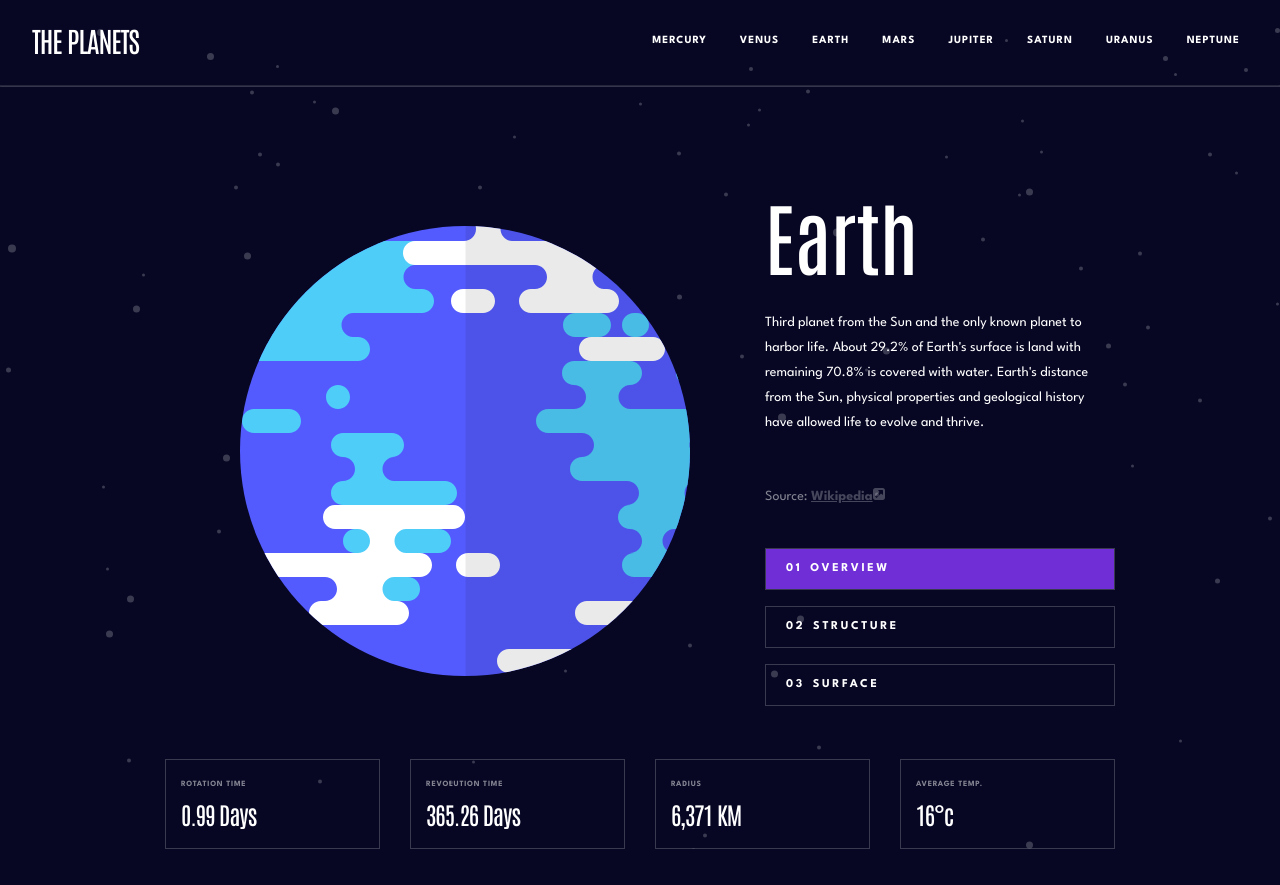
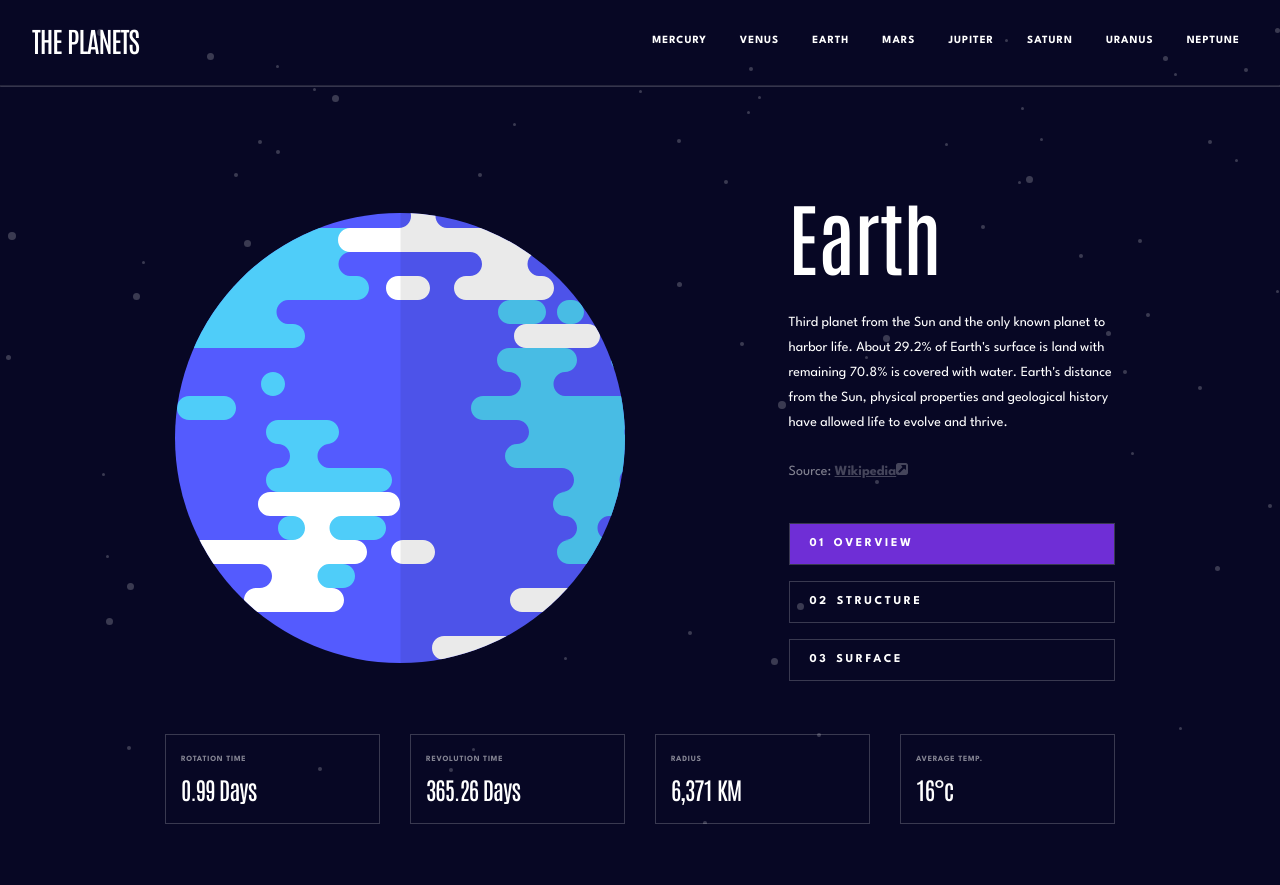
Before and after one commit to Th0rnike/planets-site-project, a React (Vite) app: page /Earth in a window 1280 px wide. After the commit the page ends 860 px from the top, so only its background shows below. Built offline with nearby package versions, Linux system fonts and the light colour scheme.

Commit message:
project appearance part is finished

```diff
--- a/src/components/BottomNavbar.tsx
+++ b/src/components/BottomNavbar.tsx
@@ -76,6 +76,7 @@ const BottomNavContainer = styled.div`
   @media screen and (min-width: 768px) {
     display: flex;
     flex-direction: column;
+    width: 100%;
   }
 
   @media screen and (min-width: 1024px) {
@@ -88,11 +89,12 @@ const LinkElement = styled(Link)<Prop>`
   color: ${({ theme }) => theme.styles.pallete.white};
   text-transform: uppercase;
   border: 1px solid rgba(255, 255, 255, 0.2);
-  /* width: 281px; */
   margin-bottom: 16px;
 
+  @media screen and (min-width: 768px) {
+  }
+
   @media screen and (min-width: 1024px) {
-    /* width: 100%; */
   }
 `;
 
--- a/src/components/Details.tsx
+++ b/src/components/Details.tsx
@@ -30,7 +30,6 @@ interface Props {
 export default function DetailsComponent(props: Props) {
   const { planetInfo } = props;
   return (
-    <div>
     <Details>
       <Box>
         <DetailName>rotation time</DetailName>
@@ -49,7 +48,6 @@ export default function DetailsComponent(props: Props) {
         <DetailNumbers>{planetInfo.temperature}</DetailNumbers>
       </Box>
     </Details>
-    </div>
   );
 }
 
@@ -67,7 +65,7 @@ const Details = styled.div`
   @media screen and (min-width: 1024px) {
     display: flex;
     gap: 30px;
-    width: 100%;
+    /* width: 100%; */
   }
 `;
 
@@ -80,7 +78,6 @@ const Box = styled.div`
   padding: 0 24px;
 
   @media screen and (min-width: 768px) {
-    display: flex;
     flex-direction: column;
     align-items: flex-start;
     justify-content: center;
@@ -90,7 +87,6 @@ const Box = styled.div`
   }
 
   @media screen and (min-width: 1024px) {
-    width: 255px;
   }
 `;
 
@@ -122,9 +118,6 @@ const DetailNumbers = styled.h1`
   padding: 9px 0 13px;
 
   @media screen and (min-width: 768px) {
-    font-family: ${({ theme }) => theme.styles.fonts.antonioFont};
-    font-size: 24px;
-    font-weight: 400;
     line-height: 31px;
     letter-spacing: -0.9px;
     text-align: left;
--- a/src/components/TabContent.tsx
+++ b/src/components/TabContent.tsx
@@ -98,7 +98,9 @@ export default function TabContent(props: Props) {
 const MainContent = styled.div`
   @media screen and (min-width: 1024px) {
     display: flex;
+    justify-content: space-between;
     align-items: center;
+    gap: 154px;
   }
 `;
 
@@ -134,9 +136,10 @@ const ImageContainer = styled.div<props>`
   }
 
   @media screen and (min-width: 1024px) {
-    width: 100%;
+    width: 53%;
     text-align: center;
     padding: 0;
+    margin: 0;
   }
 `;
 
@@ -183,8 +186,8 @@ const Content = styled.p`
     font-size: 14px;
     font-weight: 400;
     line-height: 25px;
-    height: 150px;
-    width: 350px;
+    max-height: 150px;
+    max-width: 350px;
   }
 `;
 
@@ -230,6 +233,7 @@ const Current = styled.div`
     display: flex;
     align-items: center;
     justify-content: space-between;
+    gap: 69px;
   }
 
   @media screen and (min-width: 1024px) {
@@ -245,7 +249,7 @@ const CurrentLeft = styled.div`
     display: flex;
     flex-direction: column;
     align-items: flex-start;
-    width: 47%;
+    /* width: 47%; */
   }
 
   @media screen and (min-width: 1024px) {
--- a/src/pages/LinkLayout.tsx
+++ b/src/pages/LinkLayout.tsx
@@ -100,7 +100,7 @@ const Title = styled.h1`
     padding-bottom: 39px;
   }
 
-  @media screen and (min-width: 768px) {
+  @media screen and (min-width: 1024px) {
     padding-bottom: 0;
   }
 `;
@@ -143,6 +143,8 @@ const Links = styled(Link)`
     font-size: 11px;
     letter-spacing: 1px;
   }
+  @media screen and (min-width: 768px) {
+  }
 `;
 
 const HorizontalRule = styled.hr`
```
Lines whose indentation alone changed are shown as unchanged.
